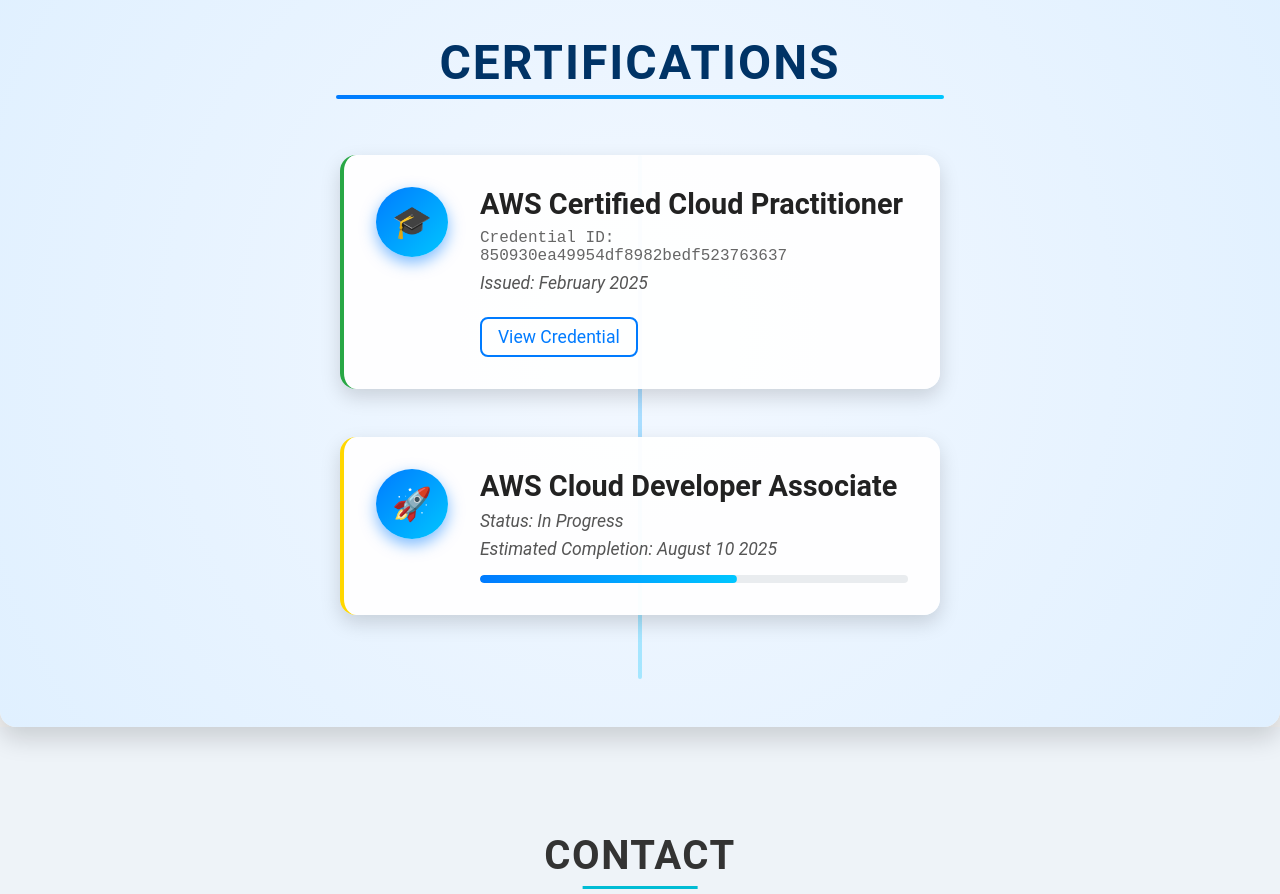
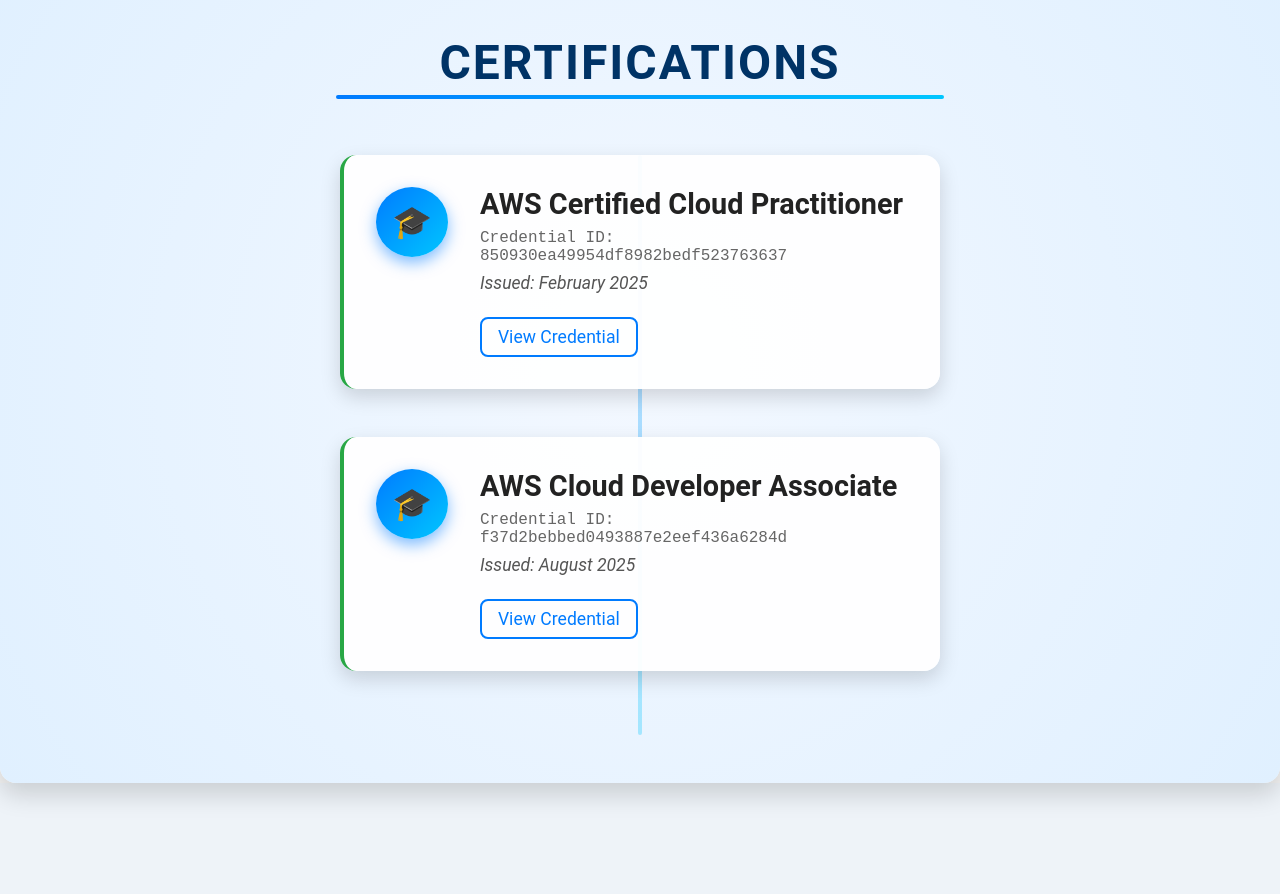
Before and after one commit to Manan2606/manan_portfolio, a React (Vite) app: page / in a window 1280 px wide. Shown: the part 6880-7774 px from the top of the page. Built offline with nearby package versions, Linux system fonts and the light colour scheme.

Commit message:
Modifing Resume and Adding 1 more certifications

```diff
--- a/src/components/Certifications.jsx
+++ b/src/components/Certifications.jsx
@@ -16,10 +16,12 @@
     {
       id: 2,
       title: "AWS Cloud Developer Associate",
-      icon: "🚀",
-      issueDate: "In Progress",
-      estimatedCompletion: "August 10 2025",
-      status: "in-progress",
+      icon: "🎓",
+      credentialId: "f37d2bebbed0493887e2eef436a6284d",
+      issueDate: "August 2025",
+      credentialUrl:
+        "https://drive.google.com/file/d/1YRdxHcck50PO0yk4josS8zRibN7pgEce/view?usp=sharing",
+      status: "completed",
     },
   ];
 
--- a/src/components/DownloadButton.jsx
+++ b/src/components/DownloadButton.jsx
@@ -6,7 +6,7 @@
   return (
     <div className="download-button-container">
       <a
-        href="https://drive.google.com/file/d/12ARZhbgF6i5KPxrwY-sQP6kTBLTl2Xx4/view?usp=sharing"
+        href="https://drive.google.com/file/d/1rMZKr7Whj8V5Ef-tAEeWTthtwpHSkb_S/view?usp=sharing"
         className="download-button"
         target="_blank"
         rel="noopener noreferrer"
```
